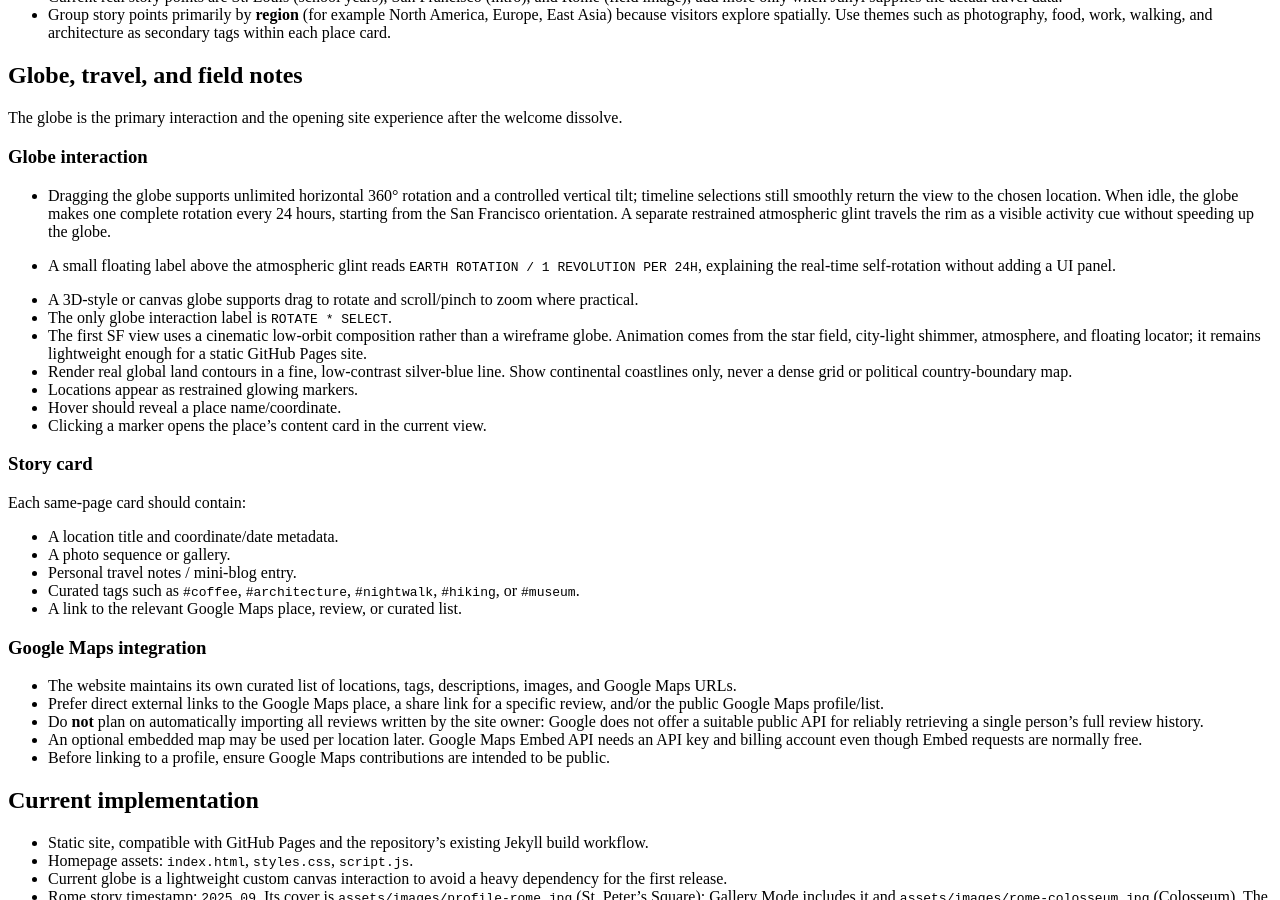
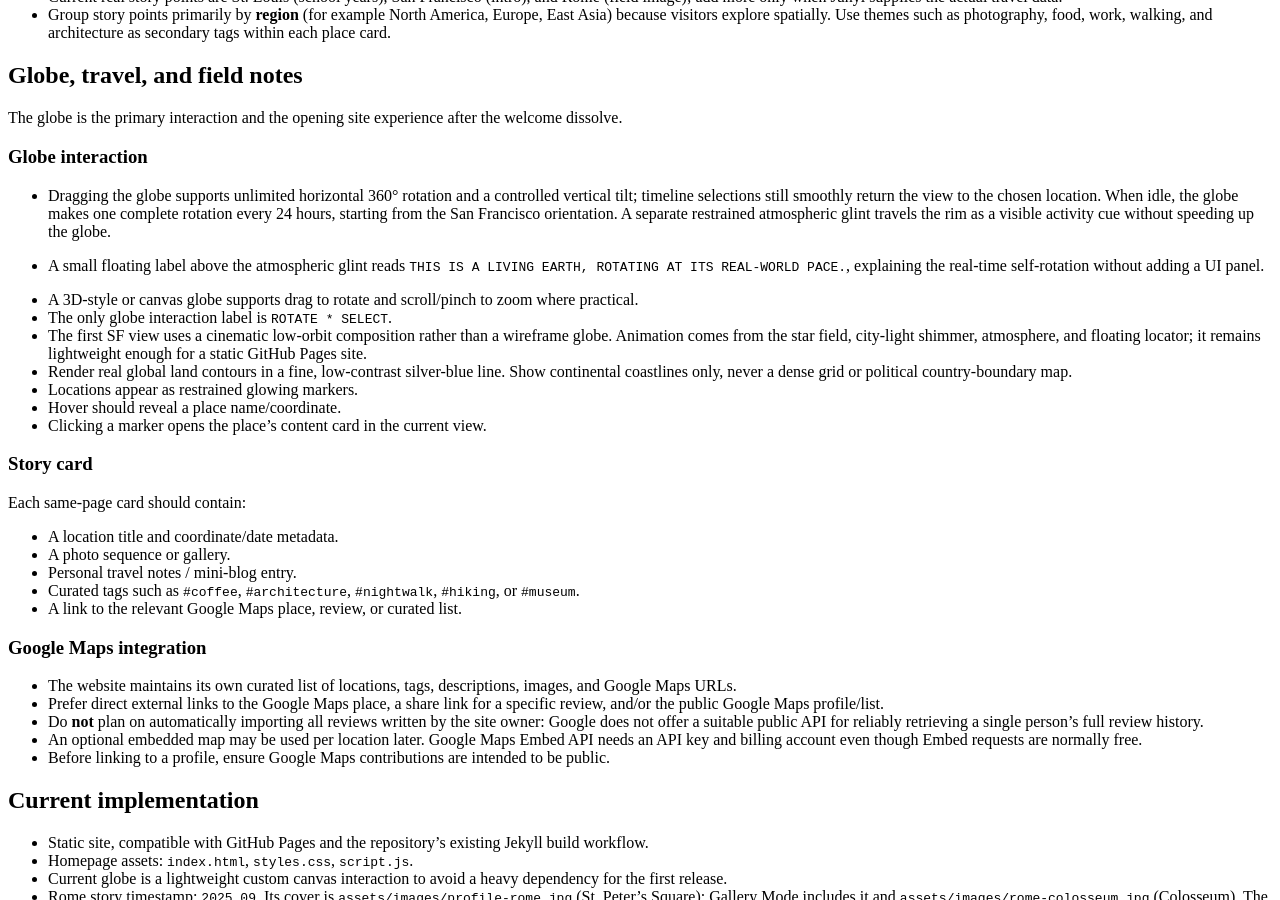
Before and after one commit to Kylinny/Kylinny.github.io, a Jekyll site: the page built from DESIGN_BRIEF.md, in a window 1280 px wide and 900 px high, scrolled down 1681 px. Built offline with Jekyll 4.4.1, drawn with Linux system fonts in a browser that asks for light colours; nearby versions of some CDN libraries; our own code applies the rules of GitHub Pages for plain Markdown files.

Commit message:
Refine globe rotation copy

```diff
--- a/DESIGN_BRIEF.md
+++ b/DESIGN_BRIEF.md
@@ -80,7 +80,7 @@ The globe is the primary interaction and the opening site experience after the w
 ### Globe interaction
 
 - Dragging the globe supports unlimited horizontal 360° rotation and a controlled vertical tilt; timeline selections still smoothly return the view to the chosen location. When idle, the globe makes one complete rotation every 24 hours, starting from the San Francisco orientation. A separate restrained atmospheric glint travels the rim as a visible activity cue without speeding up the globe.
-- A small floating label above the atmospheric glint reads `EARTH ROTATION / 1 REVOLUTION PER 24H`, explaining the real-time self-rotation without adding a UI panel.
+- A small floating label above the atmospheric glint reads `THIS IS A LIVING EARTH, ROTATING AT ITS REAL-WORLD PACE.`, explaining the real-time self-rotation without adding a UI panel.
 
 - A 3D-style or canvas globe supports drag to rotate and scroll/pinch to zoom where practical.
 - The only globe interaction label is `ROTATE * SELECT`.
--- a/index.html
+++ b/index.html
@@ -41,7 +41,7 @@
       <section class="hero" id="top">
         <div class="globe-shell hero-globe" id="globe-shell">
           <canvas id="globe" aria-label="Interactive globe centered on San Francisco"></canvas>
-          <span class="orbit-label">EARTH ROTATION / 1 REVOLUTION PER 24H</span>
+          <span class="orbit-label">THIS IS A LIVING EARTH, ROTATING AT ITS REAL-WORLD PACE.</span>
           <span class="globe-hint">ROTATE * SELECT</span>
         </div>
         <aside class="globe-timeline" aria-label="Journey timeline">
--- a/single-globe.css
+++ b/single-globe.css
@@ -5,7 +5,7 @@
 .welcome::before { display: none; }
 .welcome::after { content: '|'; position: static; inset: auto; display: inline; margin-left: .1em; color: var(--cyan); -webkit-text-stroke: 0; clip-path: none; opacity: 1; font-weight: 300; animation: typing-caret 1.55s steps(1, end) infinite; }
 .hero-globe { touch-action: none; }
-.orbit-label { position:absolute; top:17%; left:50%; color:rgba(179,242,255,.76); font:8px "DM Mono",monospace; letter-spacing:.13em; white-space:nowrap; pointer-events:none; text-shadow:0 0 12px rgba(87,223,255,.45); animation:orbit-label-float 5s ease-in-out infinite; }
+.orbit-label { position:absolute; top:17%; left:50%; width:min(520px,84vw); color:rgba(179,242,255,.76); font:8px/1.55 "DM Mono",monospace; letter-spacing:.13em; text-align:center; pointer-events:none; text-shadow:0 0 12px rgba(87,223,255,.45); animation:orbit-label-float 5s ease-in-out infinite; }
 .enter { width:36px; height:44px; padding:0; display:grid; place-items:center; }.enter .chevrons { display:flex; flex-direction:column; align-items:center; gap:3px; }.enter .chevrons i { display:block; width:16px; height:16px; margin:0; border-right:2px solid var(--cyan); border-bottom:2px solid var(--cyan); transform:rotate(45deg); animation:chevron-fall 1.45s ease-in-out infinite; }.enter .chevrons i:nth-child(2) { animation-delay:.14s; opacity:.72; }.enter .chevrons i:nth-child(3) { animation-delay:.28s; opacity:.42; }
 .nav-links, .status { display: none; }
 .hero { min-height: 100vh; height: 100vh; }
```
